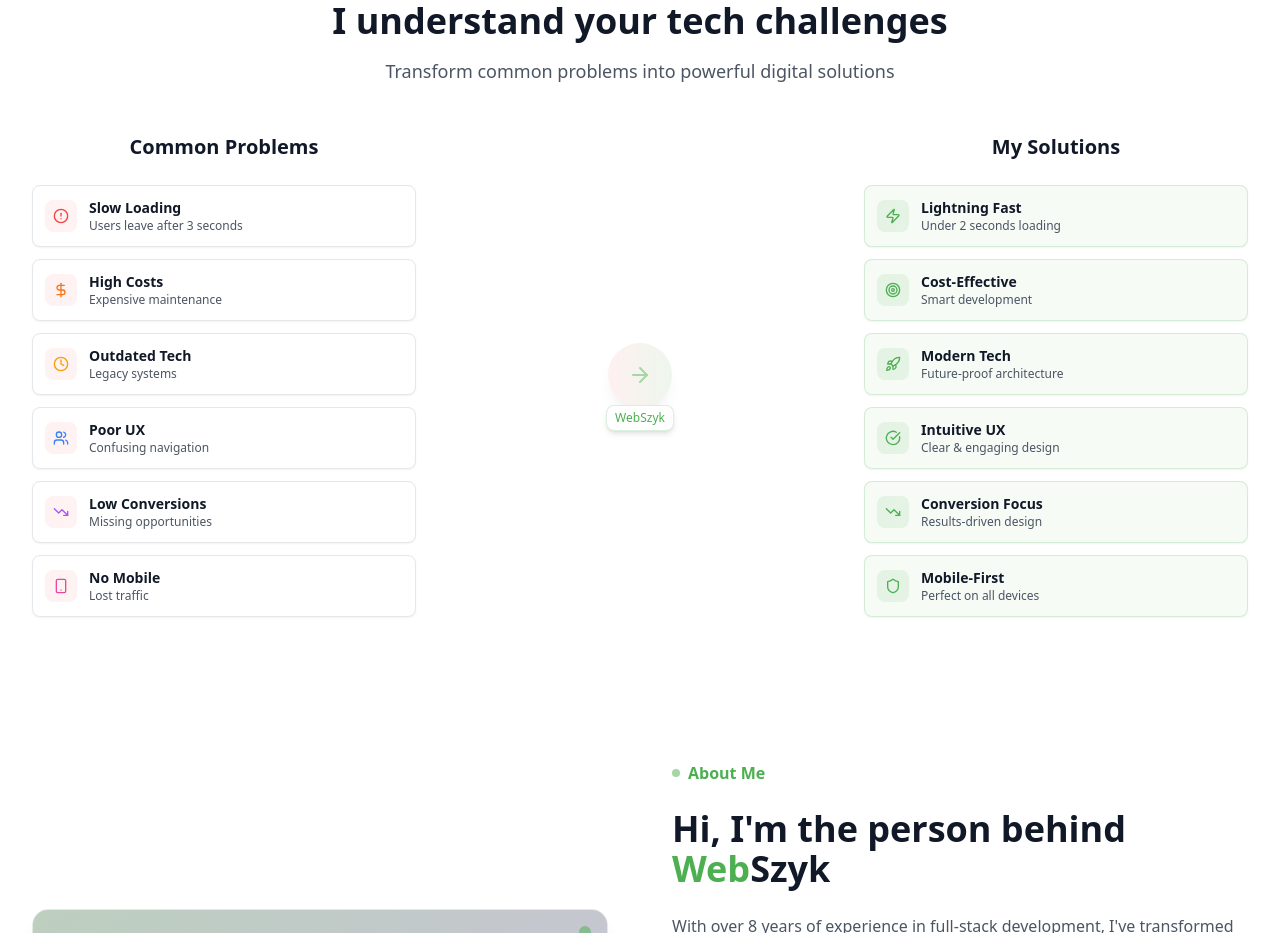
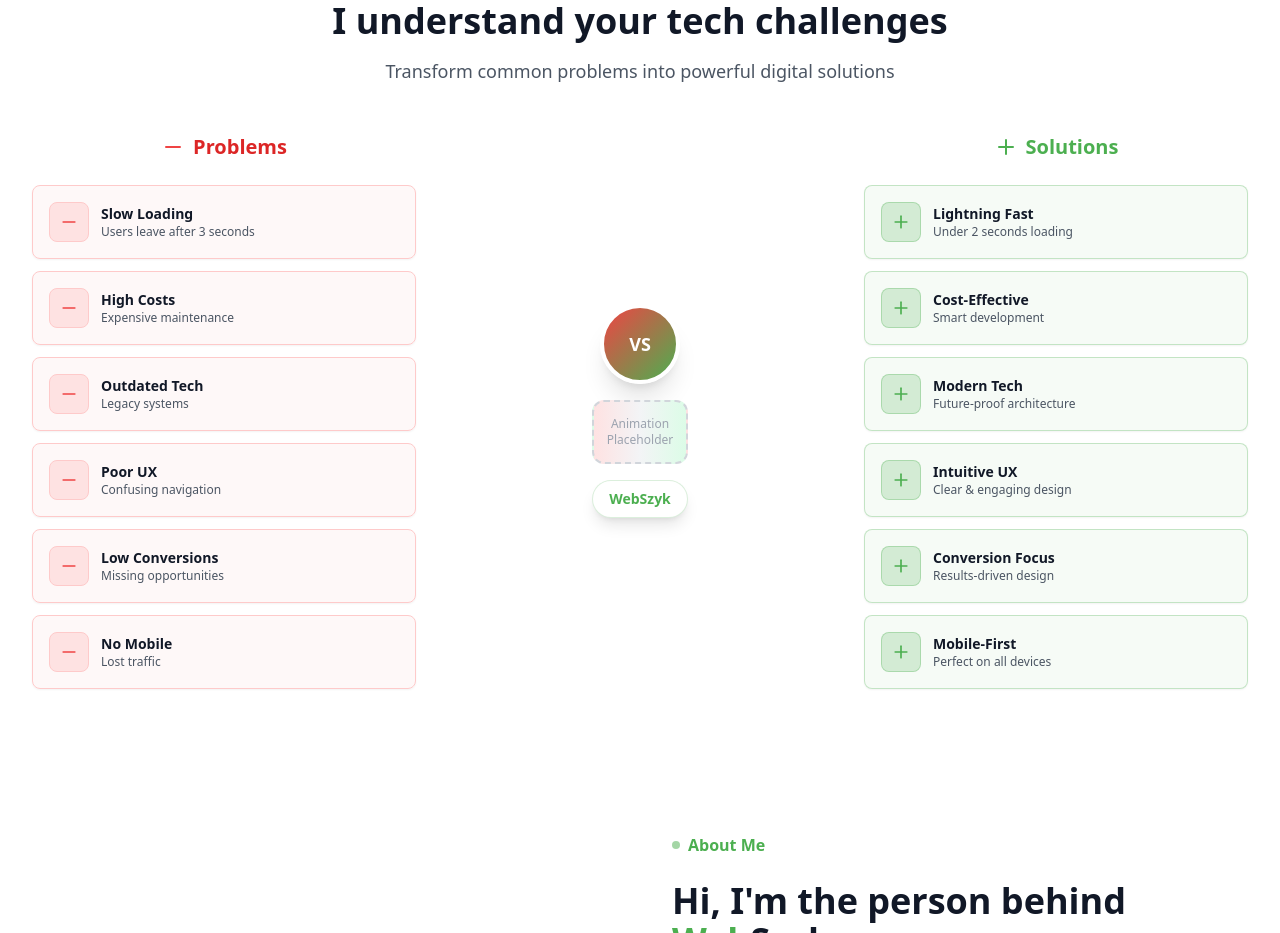
Before and after one commit to KarlaSz/webszyk-brand, a React (Vite) app: page / in a window 1280 px wide. Shown: the part 1020-1953 px from the top of the page. Built offline with nearby package versions, Linux system fonts and the light colour scheme.

Commit message:
Refactor "Problems to Solutions" section
Implemented a comparison design with "vs" and +/- columns, and added a placeholder for a future animation.

```diff
--- a/src/components/ProblemSolutionSection.tsx
+++ b/src/components/ProblemSolutionSection.tsx
@@ -1,75 +1,75 @@
 
 import { Card, CardContent } from "@/components/ui/card";
 import { Button } from "@/components/ui/button";
-import { ArrowRight, AlertCircle, DollarSign, Clock, Users, TrendingDown, Smartphone, CheckCircle, Zap, Target, Shield, Rocket, MessageCircle } from "lucide-react";
+import { ArrowRight, AlertCircle, DollarSign, Clock, Users, TrendingDown, Smartphone, CheckCircle, Zap, Target, Shield, Rocket, MessageCircle, Plus, Minus } from "lucide-react";
 
 const problems = [
   {
-    icon: AlertCircle,
+    icon: Minus,
     title: "Slow Loading",
     description: "Users leave after 3 seconds",
     color: "text-red-500"
   },
   {
-    icon: DollarSign,
+    icon: Minus,
     title: "High Costs",
     description: "Expensive maintenance",
-    color: "text-orange-500"
+    color: "text-red-500"
   },
   {
-    icon: Clock,
+    icon: Minus,
     title: "Outdated Tech",
     description: "Legacy systems",
-    color: "text-amber-500"
+    color: "text-red-500"
   },
   {
-    icon: Users,
+    icon: Minus,
     title: "Poor UX",
     description: "Confusing navigation",
-    color: "text-blue-500"
+    color: "text-red-500"
   },
   {
-    icon: TrendingDown,
+    icon: Minus,
     title: "Low Conversions",
     description: "Missing opportunities",
-    color: "text-purple-500"
+    color: "text-red-500"
   },
   {
-    icon: Smartphone,
+    icon: Minus,
     title: "No Mobile",
     description: "Lost traffic",
-    color: "text-pink-500"
+    color: "text-red-500"
   }
 ];
 
 const solutions = [
   {
-    icon: Zap,
+    icon: Plus,
     title: "Lightning Fast",
     description: "Under 2 seconds loading"
   },
   {
-    icon: Target,
+    icon: Plus,
     title: "Cost-Effective",
     description: "Smart development"
   },
   {
-    icon: Rocket,
+    icon: Plus,
     title: "Modern Tech",
     description: "Future-proof architecture"
   },
   {
-    icon: CheckCircle,
+    icon: Plus,
     title: "Intuitive UX",
     description: "Clear & engaging design"
   },
   {
-    icon: TrendingDown,
+    icon: Plus,
     title: "Conversion Focus",
     description: "Results-driven design"
   },
   {
-    icon: Shield,
+    icon: Plus,
     title: "Mobile-First",
     description: "Perfect on all devices"
   }
@@ -96,18 +96,21 @@ const ProblemSolutionSection = () => {
           </p>
         </div>
 
-        {/* Compact 3-Column Layout */}
+        {/* Comparison Layout */}
         <div className="grid grid-cols-1 md:grid-cols-3 gap-8">
           {/* Problems Column */}
           <div>
-            <h3 className="text-xl font-bold text-gray-900 mb-6 text-center">Common Problems</h3>
+            <h3 className="text-xl font-bold text-red-600 mb-6 text-center flex items-center justify-center space-x-2">
+              <Minus className="h-6 w-6 text-red-500" />
+              <span>Problems</span>
+            </h3>
             <div className="space-y-3">
               {problems.map((problem, index) => (
-                <Card key={index} className="border border-gray-200 hover:border-red-300 transition-all duration-300 hover:shadow-md">
-                  <CardContent className="p-3">
+                <Card key={index} className="border border-red-200 hover:border-red-300 transition-all duration-300 hover:shadow-md bg-red-50/50">
+                  <CardContent className="p-4">
                     <div className="flex items-center space-x-3">
-                      <div className="w-8 h-8 bg-red-50 rounded-lg flex items-center justify-center flex-shrink-0">
-                        <problem.icon className={`h-4 w-4 ${problem.color}`} />
+                      <div className="w-10 h-10 bg-red-100 rounded-lg flex items-center justify-center flex-shrink-0 border border-red-200">
+                        <problem.icon className="h-5 w-5 text-red-500" />
                       </div>
                       <div className="flex-1 min-w-0">
                         <h4 className="font-semibold text-gray-900 text-sm">{problem.title}</h4>
@@ -120,30 +123,39 @@ const ProblemSolutionSection = () => {
             </div>
           </div>
 
-          {/* Arrow Column */}
+          {/* VS Column */}
           <div className="flex items-center justify-center">
-            <div className="relative">
-              <div className="w-16 h-16 bg-gradient-to-r from-red-100 to-[#4CAF50]/20 rounded-full flex items-center justify-center shadow-lg animate-pulse">
-                <ArrowRight className="h-6 w-6 text-[#4CAF50]" />
+            <div className="relative flex flex-col items-center space-y-4">
+              {/* VS Badge */}
+              <div className="w-20 h-20 bg-gradient-to-br from-red-500 to-[#4CAF50] rounded-full flex items-center justify-center shadow-xl border-4 border-white">
+                <span className="text-white font-bold text-lg">VS</span>
               </div>
-              <div className="absolute -bottom-6 left-1/2 transform -translate-x-1/2 text-center">
-                <div className="bg-white px-2 py-1 rounded-lg shadow-md border border-[#4CAF50]/20 text-xs font-medium text-[#4CAF50]">
-                  WebSzyk
-                </div>
+
+              {/* Animation Placeholder */}
+              <div className="w-24 h-16 bg-gradient-to-r from-red-100 via-gray-100 to-green-100 rounded-xl border-2 border-dashed border-gray-300 flex items-center justify-center">
+                <span className="text-gray-400 text-xs font-medium text-center">Animation<br/>Placeholder</span>
+              </div>
+
+              {/* WebSzyk Badge */}
+              <div className="bg-white px-4 py-2 rounded-full shadow-lg border border-[#4CAF50]/20 text-sm font-bold text-[#4CAF50]">
+                WebSzyk
               </div>
             </div>
           </div>
 
           {/* Solutions Column */}
           <div>
-            <h3 className="text-xl font-bold text-gray-900 mb-6 text-center">My Solutions</h3>
+            <h3 className="text-xl font-bold text-[#4CAF50] mb-6 text-center flex items-center justify-center space-x-2">
+              <Plus className="h-6 w-6 text-[#4CAF50]" />
+              <span>Solutions</span>
+            </h3>
             <div className="space-y-3">
               {solutions.map((solution, index) => (
-                <Card key={index} className="border border-[#4CAF50]/20 hover:border-[#4CAF50] transition-all duration-300 hover:shadow-md bg-[#4CAF50]/5">
-                  <CardContent className="p-3">
+                <Card key={index} className="border border-[#4CAF50]/30 hover:border-[#4CAF50] transition-all duration-300 hover:shadow-md bg-[#4CAF50]/5">
+                  <CardContent className="p-4">
                     <div className="flex items-center space-x-3">
-                      <div className="w-8 h-8 bg-[#4CAF50]/10 rounded-lg flex items-center justify-center flex-shrink-0">
-                        <solution.icon className="h-4 w-4 text-[#4CAF50]" />
+                      <div className="w-10 h-10 bg-[#4CAF50]/20 rounded-lg flex items-center justify-center flex-shrink-0 border border-[#4CAF50]/30">
+                        <solution.icon className="h-5 w-5 text-[#4CAF50]" />
                       </div>
                       <div className="flex-1 min-w-0">
                         <h4 className="font-semibold text-gray-900 text-sm">{solution.title}</h4>
```
